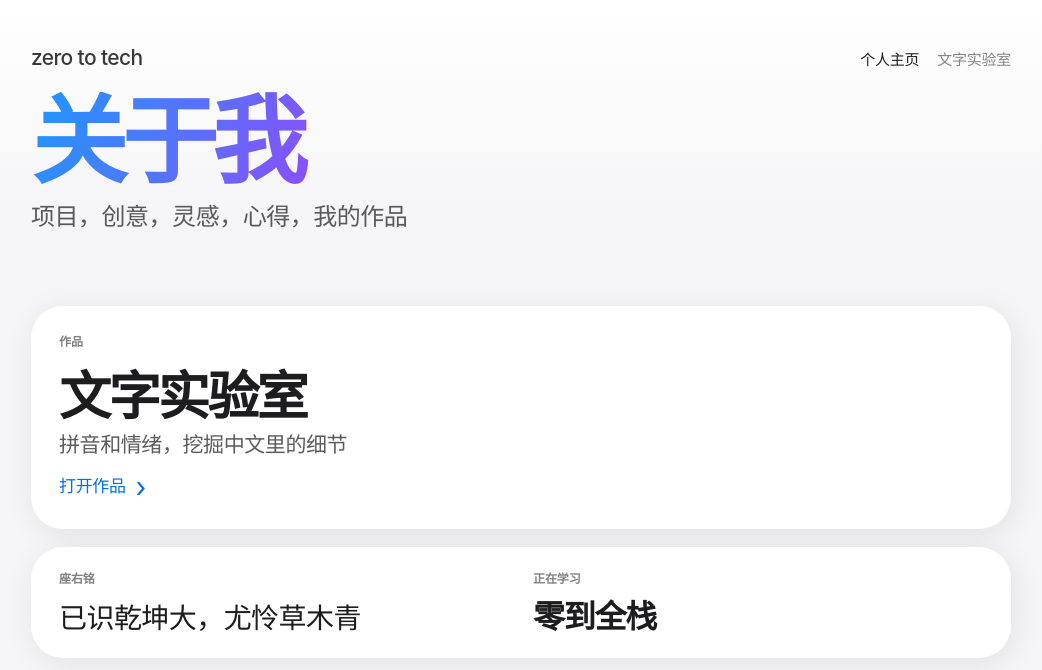
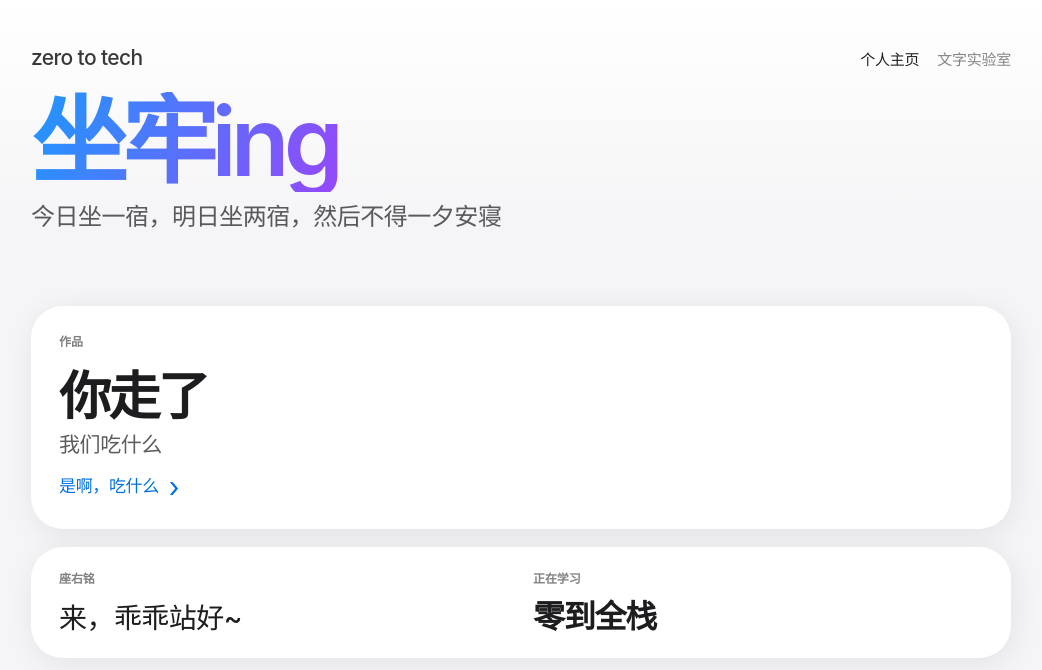
Before and after one commit to INTEGRITY-pursuit/a-try, a React (Vite) app: page / in a window 1280 px wide. Shown: the top 670 px of the page, without its empty margins (119-1161 px from the left). Built offline with nearby package versions, Linux system fonts and the light colour scheme.

Commit message:
改点字儿

```diff
--- a/src/data/site.js
+++ b/src/data/site.js
@@ -6,21 +6,21 @@
 // 它们可以改成从网络接口实时取——而组件那边照样一个字都不用动。
 
 export const home = {
-  heroTitle: "关于我",
-  heroSubtitle: "项目，创意，灵感，心得，我的作品",
+  heroTitle: "坐牢ing",
+  heroSubtitle: "今日坐一宿，明日坐两宿，然后不得一夕安寝",
   featuredWork: {
     kicker: "作品",
-    title: "文字实验室",
-    copy: "拼音和情绪，挖掘中文里的细节",
-    linkLabel: "打开作品",
+    title: "你走了",
+    copy: "我们吃什么",
+    linkLabel: "是啊，吃什么",
   },
   identity: {
-    motto: "已识乾坤大，尤怜草木青",
+    motto: "来，乖乖站好~",
     learning: "零到全栈",
   },
 };
 
 export const textLab = {
-  heroTitle: "文字实验室",
-  heroSubtitle: "拼音和情绪，挖掘中文里的细节",
+  heroTitle: "地牢",
+  heroSubtitle: "do you like van you see?",
 };
```
